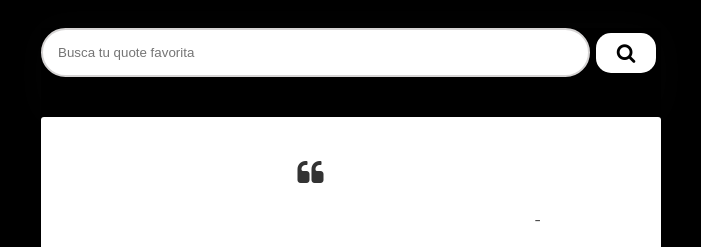
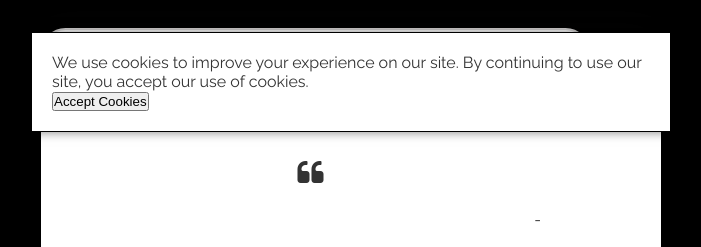
Before and after one commit to Salomon-mtz/INSPO.github.io, a plain HTML site: page index.html in a window 1280 px wide. Shown: the part 318-565 px from the top of the page, without its empty margins (289-990 px from the left). Drawn offline with nearby package versions, Linux system fonts and the light colour scheme; no server answers.

Commit message:
Versión Funcional 1

```diff
--- a/index.html
+++ b/index.html
@@ -1,17 +1,16 @@
 <!DOCTYPE html>
 <html>
+
 <head>
   <meta charset="UTF-8">
   <meta name="viewport" content="width=device-width, initial-scale=1.0">
   <meta http-equiv="X-UA-Compatible" content="ie=edge">
   <link rel="stylesheet" href="styles.css" />
-    <link
-      rel="stylesheet"
-      href="https://maxcdn.bootstrapcdn.com/font-awesome/4.3.0/css/font-awesome.min.css"
-    />
+  <link rel="stylesheet" href="https://maxcdn.bootstrapcdn.com/font-awesome/4.3.0/css/font-awesome.min.css" />
   <script src="https://ajax.googleapis.com/ajax/libs/jquery/3.6.3/jquery.min.js"></script>
   <title>Random quote</title>
 </head>
+
 <body>
   <div class="container">
     <div class="container logo">
@@ -23,8 +22,9 @@
         <div class="row height d-flex justify-content-center align-items-center">
           <div class="col-md-8">
             <div class="search">
-                <input type="text" id="quote" name ="quote" class="form-control" placeholder="Busca tu quote favorita">
-                <button type="submit" id="search" class="btn" onclick="getCategoryQuote()"><i class="fa fa-search"></i></button>
+              <input type="text" id="quote" name="quote" class="form-control" placeholder="Busca tu quote favorita">
+              <button type="submit" id="search" class="btn" onclick="getCategoryQuote()"><i
+                  class="fa fa-search"></i></button>
             </div>
           </div>
         </div>
@@ -35,15 +35,11 @@
         </div>
         <div class="quote-author">- <span id="author"></span></div>
         <div class="buttons">
-            <a
-              class="button"
-              id="tweet-quote"
-              title="Tweet this quote!"
-              target="_blank"
-            >
+          <a class="button" id="tweet-quote" title="Tweet this quote!" target="_blank">
             <i class="fa fa-twitter"></i>
           </a>
-            <button class="button" onclick="getCategoryQuote()"  onclick="imagesearch()" id="new-quote">Nueva Quote</button>
+          <button class="button" onclick="getCategoryQuote()" onclick="imagesearch()" id="new-quote">Nueva
+            Quote</button>
         </div>
       </div>
       <form class="searchnone">
@@ -65,10 +61,16 @@
 
       <div class="footer">Copyright: Sofía Donlucas, Salomón Martínez y Marco Pérez</div>
     </div>
+    <div class="container" id="cookie-banner">
+      <p>We use cookies to improve your experience on our site. By continuing to use our site, you accept our use of
+        cookies.</p>
+      <button id="accept-cookies-btn">Accept Cookies</button>
+    </div>
   </div>
   <script src="https://cdnjs.cloudflare.com/ajax/libs/jquery/3.6.4/jquery.min.js"></script>
   <script src="https://ajax.googleapis.com/ajax/libs/jquery/3.6.3/jquery.min.js"></script>
 
   <script src="script.js"></script>
 </body>
+
 </html>
--- a/script.js
+++ b/script.js
@@ -1,3 +1,34 @@
+//Cookie funcionalidad =>
+const cookieBanner = document.getElementById("cookie-banner");
+const acceptCookiesBtn = document.getElementById("accept-cookies-btn");
+
+// Bloque de codigo para hacer que el usuario de click en aceptar cookies
+acceptCookiesBtn.addEventListener("click", () => {
+  // Set a cookie to indicate that the user has accepted cookies
+  document.cookie = "cookies_accepted=true; max-age=86400; path=/";
+
+  // Hide the cookie banner
+  cookieBanner.style.display = "none";
+});
+
+// Bloque de codigo para hacer que al cargar la página revise si ya aceptaron o no las cookies
+window.addEventListener("load", () => {
+  // Check if the "cookies_accepted" cookie has been set
+  const cookiesAccepted = document.cookie.includes("cookies_accepted=true");
+  cookieBanner.style.display = 'block';
+
+  // If the cookie has been set, hide the cookie banner
+  if (cookiesAccepted) {
+    cookieBanner.style.display = "none";
+  }
+  else {
+    acceptCookiesBtn.addEventListener('click', function () {
+      cookieBanner.style.display = 'none';
+    });
+  }
+
+});
+
 var colors = [
   '#16a085',
   '#27ae60',
@@ -22,7 +53,7 @@ function getCategoryQuote() {
   $.ajax({
     method: 'GET',
     url: 'https://api.api-ninjas.com/v1/quotes?category=' + inputValue,
-    headers: { 'X-Api-Key': 'iXn9JuqkdRk1iBd0AGgkWg==HiDDaxY6rI0shdun' },
+    headers: { 'X-Api-Key': 'pUW1banLYAu8q8W6WcAsHg==XAVQsU2A1TzAroPg' },
     contentType: 'application/json',
     success: function (result) {
       console.log(result[0].quote);
@@ -78,23 +109,23 @@ function search() {
 $(document).ready(function () {
   var api_key = "adOoY176SoiR0hmoVtIPS3kRT25pHPc3gA4zjoOYiPzIirsvo9Qq1UMX"
   var image = ''
-  $("#form").submit(function(event){
+  $("#form").submit(function (event) {
     event.preventDefault()
     var searchf = $("#quote").val()
     imagesearch()
   })
 
-  function imagesearch(){
+  function imagesearch() {
     let inputValue = search();
     $.ajax({
 
       method: 'GET',
-      beforeSend: function (xhr){
+      beforeSend: function (xhr) {
         xhr.setRequestHeader("Authorization", api_key);
       },
-      url:"https://api.pexels.com/v1/search?query="+inputValue+"&per_page=1",
+      url: "https://api.pexels.com/v1/search?query=" + inputValue + "&per_page=1",
 
-      success:function(data){
+      success: function (data) {
         console.log(data)
         console.log(searchf)
         data.photos.forEach(photo => {
@@ -104,7 +135,7 @@ $(document).ready(function () {
           $("#images").append(image)
         });
       },
-      error:function(error){
+      error: function (error) {
         console.log(error)
       }
     })
@@ -112,7 +143,7 @@ $(document).ready(function () {
 
   getQuote().then(() => {
     getCategoryQuote();
-});
+  });
 
   $('#new-quote').on('click', getQuote().then(() => {
     getQuote();
--- a/styles.css
+++ b/styles.css
@@ -1,4 +1,5 @@
 @import url('https://fonts.googleapis.com/css?family=Raleway:400,500');
+
 * {
   margin: 0;
   padding: 0;
@@ -30,6 +31,7 @@ body {
   font-size: 0.8em;
   color: #fff;
 }
+
 .footer a {
   font-weight: 500;
   text-decoration: none;
@@ -44,6 +46,7 @@ body {
   display: table;
   background-color: #fff;
 }
+
 #quote-box .quote-text {
   text-align: center;
   width: 450px;
@@ -52,10 +55,12 @@ body {
   font-weight: 500;
   font-size: 1.75em;
 }
+
 #quote-box .quote-text i {
   font-size: 1em;
   margin-right: 0.4em;
 }
+
 #quote-box .quote-author {
   width: 450px;
   height: auto;
@@ -64,11 +69,13 @@ body {
   font-size: 1em;
   text-align: right;
 }
+
 #quote-box .buttons {
   width: 450px;
   margin: auto;
   display: block;
 }
+
 #quote-box .buttons .button {
   height: 38px;
   border: none;
@@ -82,9 +89,11 @@ body {
   opacity: 1;
   cursor: pointer;
 }
+
 #quote-box .buttons .button:hover {
   opacity: 0.9;
 }
+
 #quote-box .buttons .button#tweet-quote,
 #quote-box .buttons .button#tumblr-quote {
   float: left;
@@ -96,12 +105,13 @@ body {
   height: 30px;
   width: 40px;
 }
+
 #quote-box .buttons .button#new-quote {
   float: right;
 }
 
 
-.search{
+.search {
   position: relative;
   box-shadow: 0 0 40px rgba(51, 51, 51, .1);
   padding-bottom: 40px;
@@ -109,7 +119,7 @@ body {
 
 }
 
-.search input{
+.search input {
 
   height: 45px;
   width: 545px;
@@ -120,12 +130,12 @@ body {
 
 }
 
-.search .fa-search{
+.search .fa-search {
   font-size: 20px;
 
 }
 
-.search button{
+.search button {
 
   position: absolute;
   top: 5px;
@@ -138,7 +148,7 @@ body {
 
 }
 
-h1{
+h1 {
   color: white;
   text-align: center;
   padding-bottom: 30px;
@@ -146,12 +156,24 @@ h1{
 
 }
 
-.logo{
+.logo {
   text-align: center;
 }
 
-.searchnone{
+.searchnone {
   display: none;
 }
 
+#cookie-banner {
+  display: none;
+  position: fixed;
+  top: 50%;
+  left: 50%;
+  transform: translate(-50%, -50%);
+  background-color: white;
+  padding: 20px;
+  border: 1px solid black;
+  box-shadow: 0px 0px 10px rgba(0, 0, 0, 0.5);
+}
+
 @import url("https://fonts.googleapis.com/css2?family=Poppins:ital,wght@0,100;0,200;0,300;0,400;0,500;0,600;0,700;0,800;0,900;1,100;1,200;1,300;1,400;1,500;1,600;1,700;1,800;1,900&display=swap");
```
Lines whose indentation alone changed are shown as unchanged.
